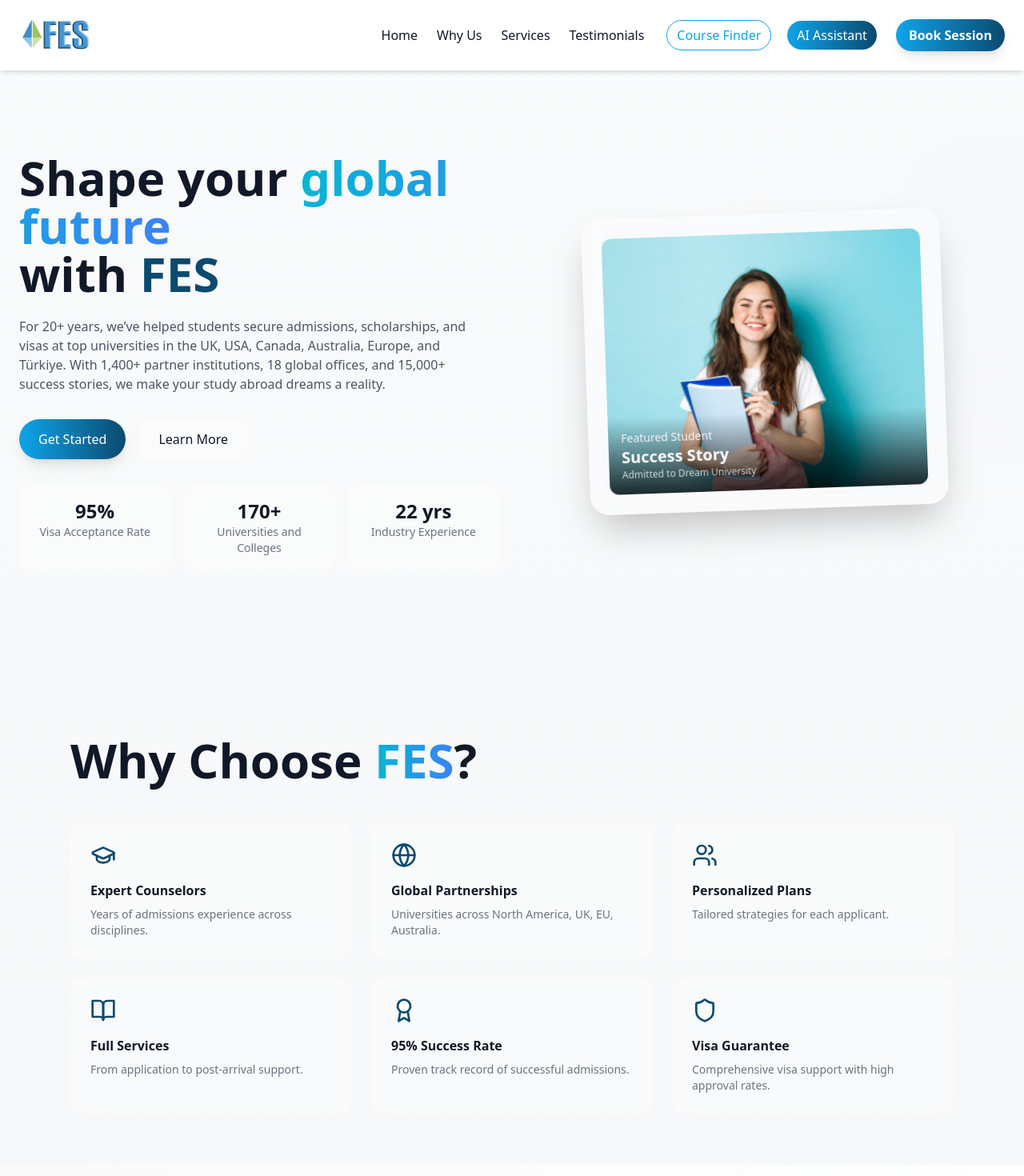
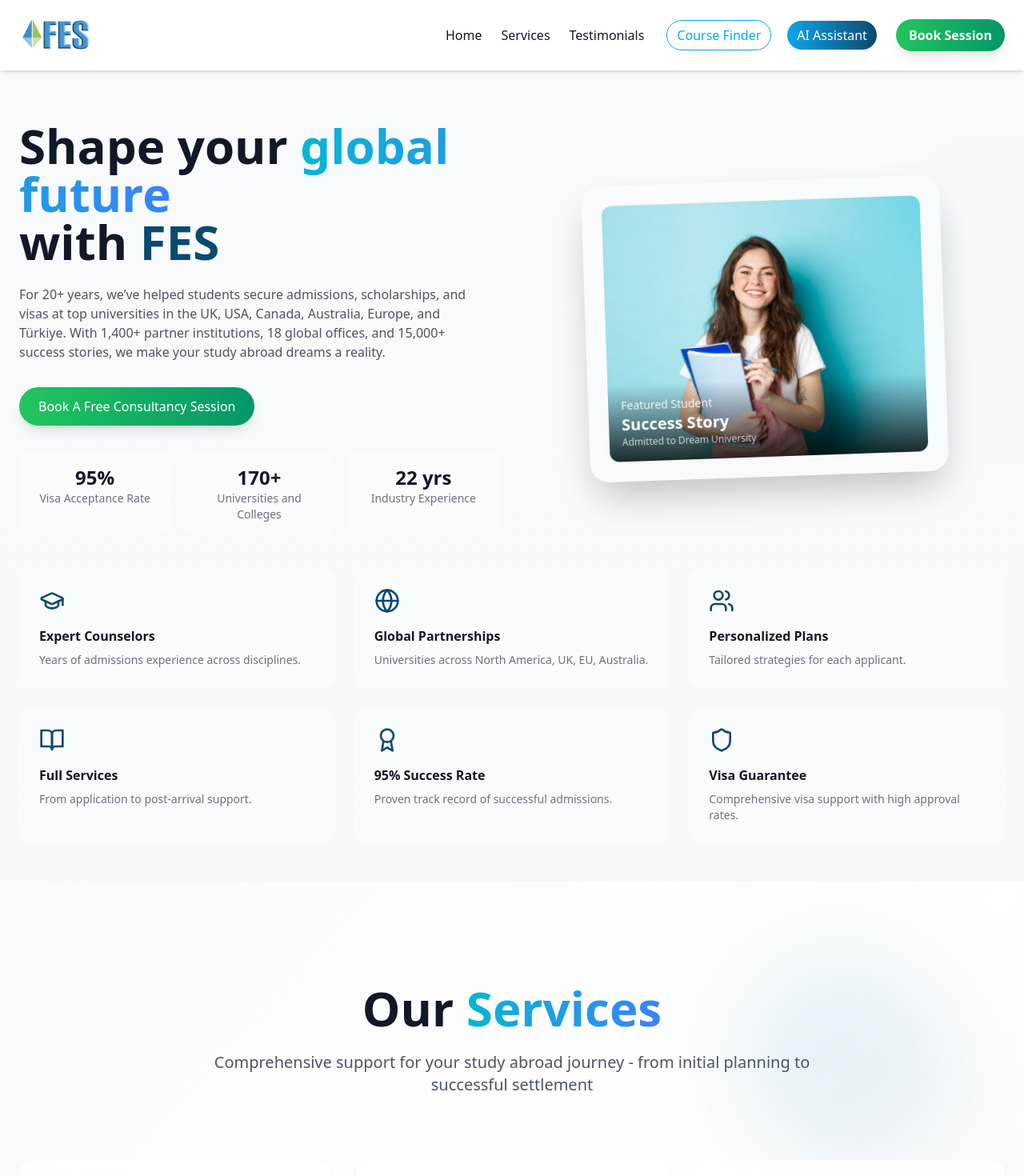
Before and after one commit to SameerRaza-2003/FES-Website-Chatbot-Proto, a React (Vite) app: page / in a window 1280 px wide. Shown: the top 1470 px of the page at 80% size. Built offline with nearby package versions, Linux system fonts and the light colour scheme.

Commit message:
feat: add plane scroll animation

```diff
--- a/src/pages/HomePage.jsx
+++ b/src/pages/HomePage.jsx
@@ -1,6 +1,5 @@
 import React from 'react'
 import Hero from '../sections/Home/Hero'
-import Why from '../sections/Home/Why'
 import Services from '../sections/Home/Services'
 import Testimonials from '../sections/Home/Testimonials'
 import Footer from '../sections/Home/Footer'
@@ -9,7 +8,6 @@ export default function HomePage({ onGetStarted }){
   return (
     <>
       <Hero onGetStarted={onGetStarted} />
-      <Why />
       <Services />
       <Testimonials />
       <Footer />
--- a/src/sections/Home/Hero.jsx
+++ b/src/sections/Home/Hero.jsx
@@ -1,11 +1,56 @@
-import React from 'react'
-import { motion } from 'framer-motion'
+import React, { useState, useEffect } from 'react'
+import { motion, useScroll, useTransform } from 'framer-motion'
+import { Link } from 'react-router-dom'
+import { GraduationCap, Globe, Users, BookOpen, Award, Shield } from 'lucide-react'
 import featuredStudent from '../../assets/img2.jpg'
+import airplaneBg from '../../assets/airplane.png'
+
+const useCounter = (target, duration = 2000, suffix = '') => {
+  const [count, setCount] = useState(0)
+
+  useEffect(() => {
+    let startTime
+    let animationFrame
+
+    const animate = (timestamp) => {
+      if (!startTime) startTime = timestamp
+      const progress = Math.min((timestamp - startTime) / duration, 1)
+
+      if (target === 22 && suffix === ' yrs') {
+        setCount(Math.floor(progress * target))
+      } else if (target === 170 && suffix === '+') {
+        setCount(Math.floor(progress * target))
+      } else if (target === 95 && suffix === '%') {
+        setCount(Math.floor(progress * target))
+      }
+
+      if (progress < 1) {
+        animationFrame = requestAnimationFrame(animate)
+      }
+    }
+
+    animationFrame = requestAnimationFrame(animate)
+
+    return () => {
+      if (animationFrame) {
+        cancelAnimationFrame(animationFrame)
+      }
+    }
+  }, [target, duration, suffix])
+
+  return count + suffix
+}
 
 export default function Hero({ onGetStarted }){
+  const { scrollYProgress } = useScroll()
+  const y = useTransform(scrollYProgress, [0, 1], ['0%', '100%'])
+  const x = useTransform(scrollYProgress, [0, 1], ['0%', '0%'])
+  const scale = useTransform(scrollYProgress, [0, 0.5], [0.6, 1.5])
+  const opacity = useTransform(scrollYProgress, [0, 0.3], [0.3, 0])
+
   return (
     <section id="home" className="relative overflow-hidden pt-4 sm:pt-6 md:pt-8">
-      <div className="max-w-7xl mx-auto px-4 sm:px-6 py-1 sm:py-12 md:py-16 lg:py-20">
+      <div className="max-w-7xl mx-auto px-4 sm:px-6 py-1 sm:py-6 md:py-8 lg:py-10">
         <div className="grid md:grid-cols-2 gap-8 items-center">
           <div>
             <motion.h1 initial={{opacity:0,y:20}} animate={{opacity:1,y:0}} transition={{duration:0.7}} className="text-4xl md:text-6xl font-extrabold leading-tight">
@@ -14,23 +59,42 @@ export default function Hero({ onGetStarted }){
             <motion.p initial={{opacity:0,y:10}} animate={{opacity:1,y:0}} transition={{delay:0.15}} className="mt-6 text-gray-600 max-w-xl">
             For 20+ years, we’ve helped students secure admissions, scholarships, and visas at top universities in the UK, USA, Canada, Australia, Europe, and Türkiye. With 1,400+ partner institutions, 18 global offices, and 15,000+ success stories, we make your study abroad dreams a reality.
             </motion.p>
-            <motion.div initial={{opacity:0}} animate={{opacity:1}} transition={{delay:0.3}} className="mt-6 sm:mt-8 flex gap-3 sm:gap-4">
-              <button onClick={onGetStarted} className="px-4 py-2 sm:px-6 sm:py-3 rounded-full bg-gradient-to-r from-fes-blue to-fes-deep text-white shadow-lg">Get Started</button>
-              <button className="px-4 py-2 sm:px-6 sm:py-3 rounded-full border border-gray-200 glass">Learn More</button>
+            <motion.div initial={{opacity:0}} animate={{opacity:1}} transition={{delay:0.3}} className="mt-6 sm:mt-8">
+              <Link
+                to="/book-session"
+                className="inline-block px-4 py-2 sm:px-6 sm:py-3 rounded-full bg-gradient-to-r from-green-500 to-emerald-600 text-white shadow-lg hover:shadow-xl transform hover:scale-105 transition-all duration-300"
+              >
+                Book A Free Consultancy Session
+              </Link>
             </motion.div>
             <div className="mt-6 sm:mt-8 grid grid-cols-3 gap-2 sm:gap-4 text-sm">
-              <div className="glass p-3 sm:p-4 text-center">
-                <div className="font-bold text-2xl">95%</div>
+              <motion.div
+                initial={{opacity:0, y:20}}
+                animate={{opacity:1, y:0}}
+                transition={{delay:0.4, duration:0.6}}
+                className="glass p-3 sm:p-4 text-center"
+              >
+                <div className="font-bold text-2xl">{useCounter(95, 3000, '%')}</div>
                 <div className="text-gray-500">Visa Acceptance Rate</div>
-              </div>
-              <div className="glass p-3 sm:p-4 text-center">
-                <div className="font-bold text-2xl">170+</div>
+              </motion.div>
+              <motion.div
+                initial={{opacity:0, y:20}}
+                animate={{opacity:1, y:0}}
+                transition={{delay:0.5, duration:0.6}}
+                className="glass p-3 sm:p-4 text-center"
+              >
+                <div className="font-bold text-2xl">{useCounter(170, 3000, '+')}</div>
                 <div className="text-gray-500">Universities and Colleges</div>
-              </div>
-              <div className="glass p-3 sm:p-4 text-center">
-                <div className="font-bold text-2xl">22 yrs</div>
+              </motion.div>
+              <motion.div
+                initial={{opacity:0, y:20}}
+                animate={{opacity:1, y:0}}
+                transition={{delay:0.6, duration:0.6}}
+                className="glass p-3 sm:p-4 text-center"
+              >
+                <div className="font-bold text-2xl">{useCounter(22, 3000, ' yrs')}</div>
                 <div className="text-gray-500">Industry Experience</div>
-              </div>
+              </motion.div>
             </div>
           </div>
           <motion.div
@@ -58,6 +122,52 @@ export default function Hero({ onGetStarted }){
           </motion.div>
         </div>
       </div>
+      {/* Why Cards Section */}
+      <div className="max-w-7xl mx-auto px-4 sm:px-6">
+        <div className="grid md:grid-cols-3 lg:grid-cols-3 gap-4 sm:gap-6 mb-8 sm:mb-12">
+          {[
+            {icon: GraduationCap, title: 'Expert Counselors', text: 'Years of admissions experience across disciplines.'},
+            {icon: Globe, title: 'Global Partnerships', text: 'Universities across North America, UK, EU, Australia.'},
+            {icon: Users, title: 'Personalized Plans', text: 'Tailored strategies for each applicant.'},
+            {icon: BookOpen, title: 'Full Services', text: 'From application to post-arrival support.'},
+            {icon: Award, title: '95% Success Rate', text: 'Proven track record of successful admissions.'},
+            {icon: Shield, title: 'Visa Guarantee', text: 'Comprehensive visa support with high approval rates.'},
+          ].map((it,idx)=>{
+            const Icon = it.icon
+            return (
+              <motion.div
+                key={idx}
+                initial={{opacity:0, y:20}}
+                animate={{opacity:1, y:0}}
+                transition={{delay:0.8 + idx * 0.1, duration:0.6}}
+                className="glass p-4 sm:p-6 hover:scale-105 transition-transform"
+              >
+                <Icon className="w-8 h-8 text-fes-deep mb-4"/>
+                <div className="font-semibold">{it.title}</div>
+                <div className="text-sm text-gray-500 mt-2">{it.text}</div>
+              </motion.div>
+            )
+          })}
+        </div>
+      </div>
+
+      {/* Airplane Background */}
+      <motion.div
+        className="absolute inset-0 z-[-10] pointer-events-none hidden md:block"
+        style={{
+          backgroundImage: `url(${airplaneBg})`,
+          backgroundSize: 'contain',
+          backgroundPosition: 'center center',
+          backgroundRepeat: 'no-repeat',
+          x: 'calc(-50% + 50vw)',
+          y,
+          scale,
+          opacity,
+          width: '100vw',
+          height: '100%'
+        }}
+      />
+
       {/* subtle animated background */}
       <div className="absolute -right-40 top-10 w-96 h-96 rounded-full bg-gradient-to-br from-fes-blue/30 to-fes-deep/20 blur-3xl mix-blend-overlay pointer-events-none"></div>
     </section>
--- a/src/sections/Home/Why.jsx
+++ /dev/null
@@ -1,35 +0,0 @@
-import React from 'react'
-import { GraduationCap, Globe, Users, BookOpen, Award, Shield } from 'lucide-react'
-
-const items = [
-  {icon: GraduationCap, title: 'Expert Counselors', text: 'Years of admissions experience across disciplines.'},
-  {icon: Globe, title: 'Global Partnerships', text: 'Universities across North America, UK, EU, Australia.'},
-  {icon: Users, title: 'Personalized Plans', text: 'Tailored strategies for each applicant.'},
-  {icon: BookOpen, title: 'Full Services', text: 'From application to post-arrival support.'},
-  {icon: Award, title: '95% Success Rate', text: 'Proven track record of successful admissions.'},
-  {icon: Shield, title: 'Visa Guarantee', text: 'Comprehensive visa support with high approval rates.'},
-]
-
-export default function Why(){
-  return (
-    <section id="why-us" className="py-8 sm:py-12 md:py-16 pt-20 sm:pt-24 md:pt-28 lg:pt-32">
-      <div className="max-w-6xl mx-auto px-4 sm:px-6">
-        <h2 className="text-4xl sm:text-5xl md:text-6xl font-extrabold text-left mb-8 sm:mb-12">
-          Why Choose <span className="gradient-text">FES</span>?
-        </h2>
-        <div className="grid md:grid-cols-3 lg:grid-cols-3 gap-4 sm:gap-6">
-          {items.map((it,idx)=>{
-            const Icon = it.icon
-            return (
-              <div key={idx} className="glass p-4 sm:p-6 hover:scale-105 transition-transform">
-                <Icon className="w-8 h-8 text-fes-deep mb-4"/>
-                <div className="font-semibold">{it.title}</div>
-                <div className="text-sm text-gray-500 mt-2">{it.text}</div>
-              </div>
-            )
-          })}
-        </div>
-      </div>
-    </section>
-  )
-}
--- a/src/sections/Navbar/Navbar.jsx
+++ b/src/sections/Navbar/Navbar.jsx
@@ -21,7 +21,6 @@ export default function Navbar() {
           {/* Desktop Menu */}
           <div className="hidden md:flex items-center gap-4">
             <Link to="/" className="hover:text-fes-deep text-center px-1 py-1">Home</Link>
-            <Link to="/" className="hover:text-fes-deep text-center px-1 py-1" onClick={(e) => { e.preventDefault(); document.getElementById('why-us')?.scrollIntoView({ behavior: 'smooth' }); }}>Why Us</Link>
             <Link to="/" className="hover:text-fes-deep text-center px-1 py-1" onClick={(e) => { e.preventDefault(); document.getElementById('services')?.scrollIntoView({ behavior: 'smooth' }); }}>Services</Link>
             <Link to="/" className="hover:text-fes-deep text-center px-1 py-1" onClick={(e) => { e.preventDefault(); document.getElementById('testimonials')?.scrollIntoView({ behavior: 'smooth' }); }}>Testimonials</Link>
             <Link
@@ -38,7 +37,7 @@ export default function Navbar() {
             </Link>
             <Link
               to="/book-session"
-              className="ml-2 px-4 py-2 rounded-full bg-gradient-to-r from-fes-blue to-fes-deep text-white font-semibold shadow-lg hover:shadow-xl transform hover:scale-105 transition-all duration-300 text-center justify-center inline-flex items-center"
+              className="ml-2 px-4 py-2 rounded-full bg-gradient-to-r from-green-500 to-emerald-600 text-white font-semibold shadow-lg hover:shadow-xl transform hover:scale-105 transition-all duration-300 text-center justify-center inline-flex items-center"
             >
               Book Session
             </Link>
@@ -54,7 +53,6 @@ export default function Navbar() {
         {open && (
           <div className="md:hidden glass-strong p-4 mt-2 space-y-3">
             <Link to="/" className="block" onClick={() => setOpen(false)}>Home</Link>
-            <Link to="/" className="block" onClick={(e) => { e.preventDefault(); document.getElementById('why-us')?.scrollIntoView({ behavior: 'smooth' }); setOpen(false); }}>Why Us</Link>
             <Link to="/" className="block" onClick={(e) => { e.preventDefault(); document.getElementById('services')?.scrollIntoView({ behavior: 'smooth' }); setOpen(false); }}>Services</Link>
             <Link to="/" className="block" onClick={(e) => { e.preventDefault(); document.getElementById('testimonials')?.scrollIntoView({ behavior: 'smooth' }); setOpen(false); }}>Testimonials</Link>
             <Link
@@ -74,7 +72,7 @@ export default function Navbar() {
             <Link
               to="/book-session"
               onClick={() => setOpen(false)}
-              className="block w-full py-3 rounded-full bg-gradient-to-r from-fes-blue to-fes-deep text-white font-semibold shadow-lg hover:shadow-xl transform hover:scale-105 transition-all duration-300 text-center"
+              className="block w-full py-3 rounded-full bg-gradient-to-r from-green-500 to-emerald-600 text-white font-semibold shadow-lg hover:shadow-xl transform hover:scale-105 transition-all duration-300 text-center"
             >
               Book Session
             </Link>
```
Also changed, not shown: 1 other file (tests, documents, lock files or other folders).
